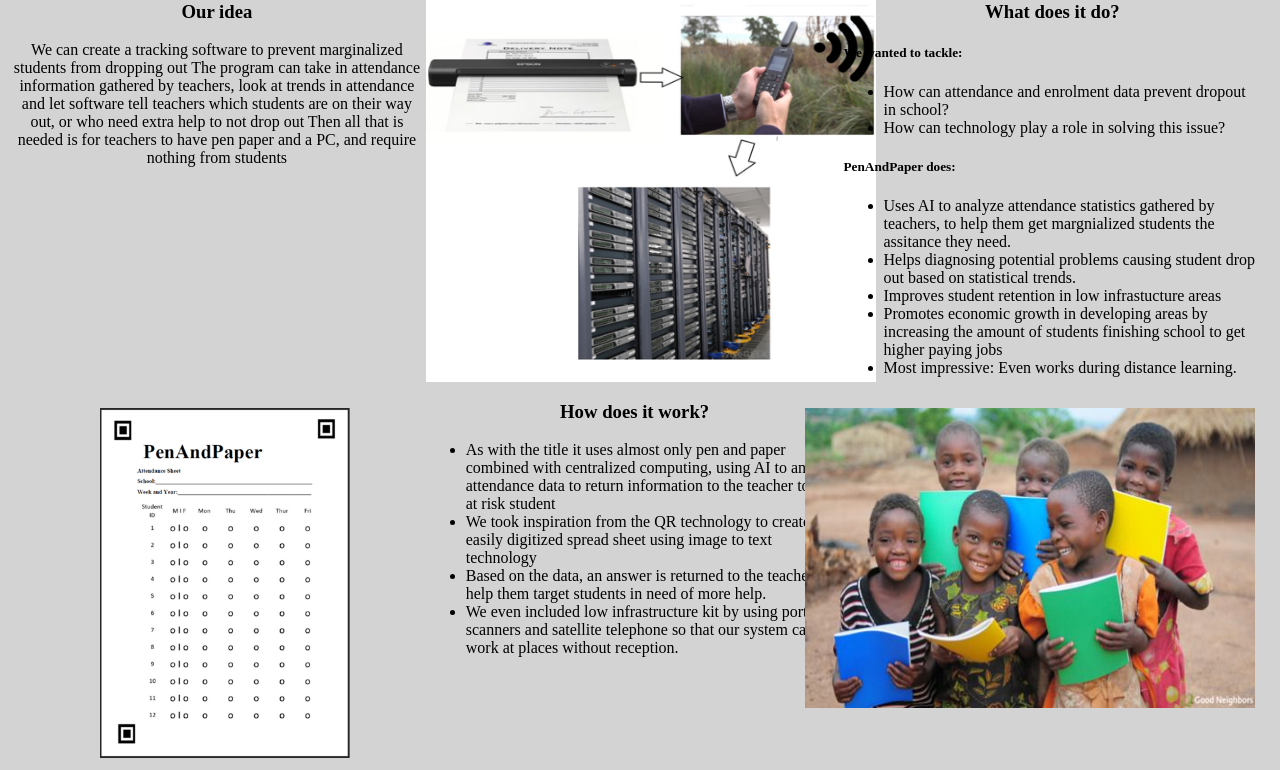
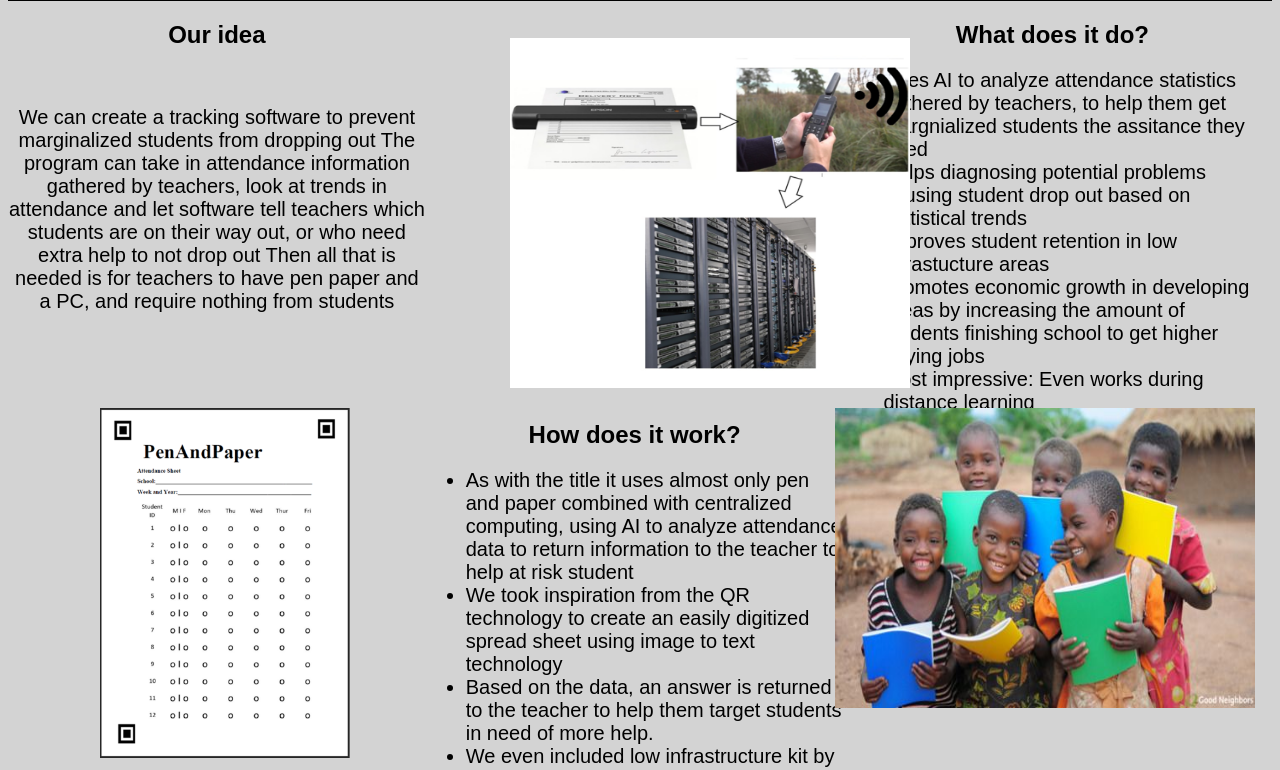
Before and after one commit to harman0711/innovation, a plain HTML site: page index.html in a window 1280 px wide. Shown: the part 112-882 px from the top of the page. Drawn offline with Linux system fonts and the light colour scheme.

Commit message:
endret font og strl

```diff
--- a/Innovation.css
+++ b/Innovation.css
@@ -1,23 +1,33 @@
 #header{
 	border:solid;
 }
+
 body{
 	background-color: lightgrey;
+	font-family: Arial, Helvetica, sans-serif;
+}
+h1{
+	font-size: 40px;
+}
+p{
+	font-size: 20px;
+}
+ul{
+	font-size: 20px;
 }
 
 .text{
-
 	float: left;
 	width: 33.05%;
 	height: 400px;
 
-
-
 }
 #bilde1{
-	width: 450px;
-	height:400px;
-
+	width: 400px;
+	height: 350px;
+	position: absolute;
+	top: 150px;
+	left: 510px;
 
 }
 #bilde2{
@@ -27,11 +37,9 @@ body{
 	top: 520px;
 	left: 100px;
 
-
-
 }
 #bilde3{
-	width: 450px;
+	width: 420px;
 	height: 300px;
 	position: absolute;
 	top: 520px;
--- a/index.html
+++ b/index.html
@@ -13,7 +13,8 @@
 
 
 	<div id="boks1" class="text">
-			<h3 align="center">Our idea</h3>
+			<h2 align="center">Our idea</h2>
+			<br>
 			<p align="center">We can create a tracking software to prevent marginalized students from dropping out
 			The program can take in attendance information gathered by teachers, look at trends in attendance and let software tell teachers which students are on their way out, or who need extra help to not drop out
 			Then all that is needed is for teachers to have pen paper and a PC, and require nothing from students</p>
@@ -24,33 +25,27 @@ Then all that is needed is for teachers to have pen paper and a PC, and require
 	<img id="bilde1" src="Bilde1.jpg" alt="A picture of the process">
 	</div>
 
-	<div id="boks3" class="text"><h3 align="center">What does it do?</h3>
-			<h5>We wanted to tackle:</h5>
-		</n>
+	<div id="boks3" class="text">
+
+			<h2 align="center">What does it do?</h2>
+
 			<ul>
-	        	<li> How can attendance and enrolment data prevent dropout in school?</li>
-		     	<li>How can technology play a role in solving this issue?</li>
-		    </ul>
-
-			<h5>PenAndPaper does:</h5>
-			<ul>
-				<li>Uses AI to analyze attendance statistics gathered by teachers, to help them get margnialized students the assitance they need.</li>
-	         	<li>Helps diagnosing potential problems causing student drop out based on statistical trends.</li>
+				<li>Uses AI to analyze attendance statistics gathered by teachers, to help them get margnialized students the assitance they need</li>
+	         	<li>Helps diagnosing potential problems causing student drop out based on statistical trends</li>
 				<li>Improves student retention in low infrastucture areas</li>
 				<li>Promotes economic growth in developing areas by increasing the amount of students finishing school to get higher paying jobs</li>
-				<li>Most impressive: Even works during distance learning.</li>
+				<li>Most impressive: Even works during distance learning</li>
 			</ul>
 	</div>
 
 
 	<div id="boks4" class="text">
 		<img id="bilde2" src="Bilde2.jpg"  alt="A pictur of the paper we are going to use">
-
 	</div>
 
 
 	<div id="boks5" class="text">
-			<h3 align="center">How does it work?</h3>
+			<h2 align="center">How does it work?</h2>
 			<ul>
 				<li>As with the title it uses almost only pen and paper combined with centralized computing, using AI to analyze attendance data to return information to the teacher to help at risk student</li>
 				<li>We took inspiration from the QR technology to create an easily digitized spread sheet using image to text technology</li>
```
Lines whose indentation alone changed are shown as unchanged.
